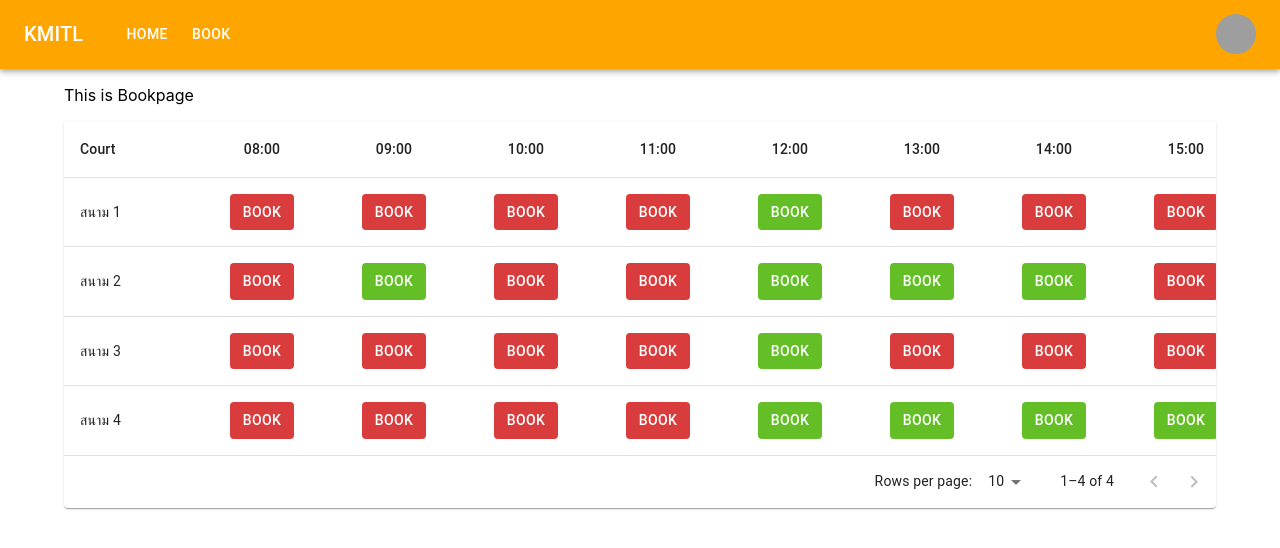
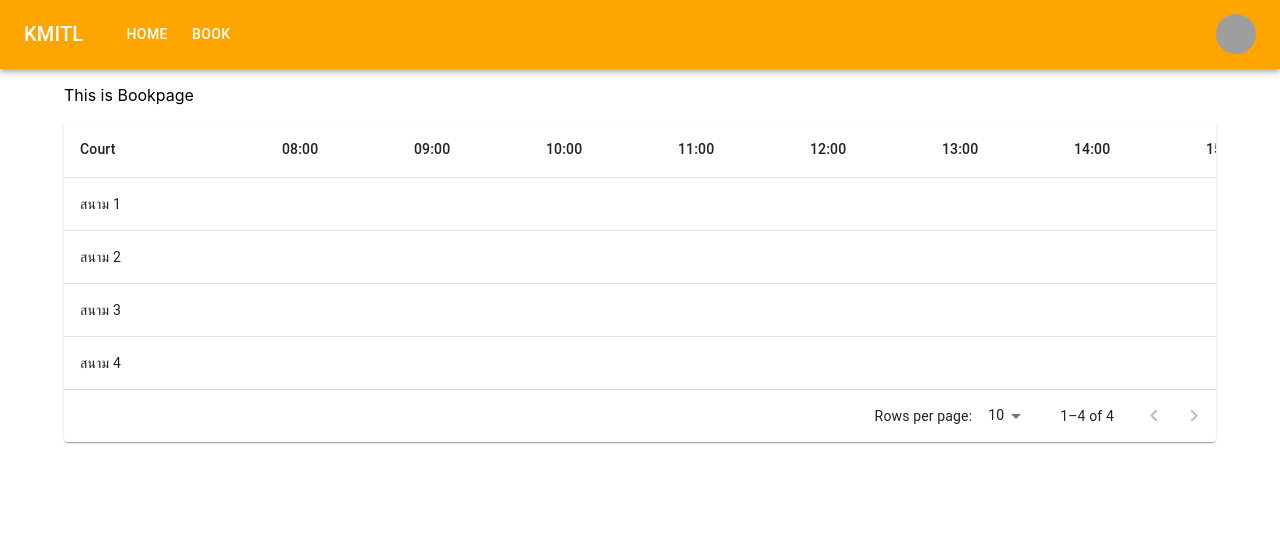
Before and after one commit to Arpo201/badminton-course, a React (Create React App) app: page /#/bookpage in a window 1280 px wide. Shown: the top 548 px of the page. Built offline with nearby package versions, Linux system fonts and the light colour scheme; grey boxes are pictures that could not be loaded.

Commit message:
Revert "update"
This reverts commit 6bd60f1f50e7884cd8fe55d2f1a0eba3c7101f09.

```diff
--- a/public/court.json
+++ b/public/court.json
@@ -1,34 +1,32 @@
 [
     {
-        "id": 1,
         "name": "สนาม 1",
         "state": [
             0,
             0,
             0,
             0,
-            1,
             0,
             0,
             0,
             0,
             0,
             0,
-            1
+            0,
+            0
         ]
     },
     {
-        "id": 2,
         "name": "สนาม 2",
         "state": [
             0,
-            1,
+            0,
             0,
             0,
             1,
             1,
             1,
-            0,
+            1,
             1,
             1,
             1,
@@ -36,7 +34,6 @@
         ]
     },
     {
-        "id": 3,
         "name": "สนาม 3",
         "state": [
             0,
@@ -44,17 +41,16 @@
             0,
             0,
             1,
-            0,
-            0,
-            0,
             1,
             1,
             1,
-            1
+            1,
+            1,
+            1,
+            0
         ]
     },
     {
-        "id": 4,
         "name": "สนาม 4",
         "state": [
             0,
--- a/src/components/courtCell.jsx
+++ /dev/null
@@ -1,56 +0,0 @@
-import * as React from 'react';
-import Box from '@mui/material/Box';
-import Button from '@mui/material/Button';
-import Typography from '@mui/material/Typography';
-import Modal from '@mui/material/Modal';
-
-const style = {
-    position: 'absolute',
-    top: '50%',
-    left: '50%',
-    transform: 'translate(-50%, -50%)',
-    width: "60vw",
-    height: "10vh",
-    bgcolor: 'background.paper',
-    border: '2px solid #000',
-    boxShadow: 24,
-    p: 4,
-  };
-
-const ShowCourtCell = ({courtData, id, stateIndex, time}) => {
-    // console.warn(courtData[id-1].state[stateIndex])
-    const [open, setOpen] = React.useState(false);
-    const handleOpen = () => setOpen(true);
-    const handleClose = () => setOpen(false);
-    var court = courtData[id-1].name
-    var state = courtData[id-1].state[stateIndex]
-    var nextHour = parseFloat(time)
-    nextHour++
-    var nextTime = ""
-
-    if (nextHour/10 >= 1) {nextTime = nextHour + ":00"}
-    else {nextTime = "0" + nextHour + ":00"}
-    console.log(nextTime)
-    return (
-        <div>
-          <Button onClick={handleOpen} className={state?"BtnGreen":"BtnRed"}>Book</Button>
-          <Modal
-            open={open}
-            onClose={handleClose}
-            aria-labelledby="modal-modal-title"
-            aria-describedby="modal-modal-description"
-          >
-            <Box sx={style}>
-              <Typography id="modal-modal-title" variant="h6" component="h2">
-                จอง{court} เวลา {time} - {nextTime}
-              </Typography>
-              <Typography id="modal-modal-description" sx={{ mt: 2 }}>
-                Duis mollis, est non commodo luctus, nisi erat porttitor ligula.
-              </Typography>
-            </Box>
-          </Modal>
-        </div>
-      )
-}
-
-export default ShowCourtCell
--- a/src/components/courtTable.jsx
+++ b/src/components/courtTable.jsx
@@ -7,34 +7,66 @@ import TableContainer from '@mui/material/TableContainer';
 import TableHead from '@mui/material/TableHead';
 import TablePagination from '@mui/material/TablePagination';
 import TableRow from '@mui/material/TableRow';
-import ShowCourtCell from './courtCell';
+
+
+// const cols = [
+//   { id: 'name', label: 'Court', minWidth: 170 },
+//   {
+//       id: 'time8',
+//       label: '08:00',
+//       minWidth: 100,
+//       format: (value) => value?"G":"R",
+//   },
+//   {
+//     id: 'time9',
+//     label: '09:00',
+//     minWidth: 100,
+//     format: (value) => value?"G":"R",
+//   },
+//   {
+//     id: 'time10',
+//     label: '10:00',
+//     minWidth: 100,
+//     format: (value) => value?"G":"R",
+//   }
+// ];
 
 const ShowCourtTable = ({courtData}) => {
   function createData(name, stateList) {
     return {name, ...stateList}
   }
   var rows = [];
-  var cols = [{ id: 'name', label: 'Court', minWidth: 100 }];
+  var cols = [{ id: 'name', label: 'Court', minWidth: 170 }];
 
   //Row
   courtData.map((court) => rows.push(createData(court.name, court.state)))
 
   //Column
-  var num = 0
   var time = 28800 //เริ่มที่เวลา 08:00
   courtData[0].state.forEach(timeState => {
     var date = new Date(0);
     date.setSeconds(time);
     var timeString = date.toISOString().substr(11, 5);
+    console.log(timeString)
     cols.push({
-      id: num,
+      id: timeString,
       label: timeString,
-      align: 'center',
-      minWidth: 100,
+      minWidth: 100
     })
-    num++
     time += 3600 //ผ่านไป 1 ชม.
   })
+
+  // console.log(cols)
+
+  // courtData.map((court) => court.state.map((time) => {
+  //   cols.push(
+  //     {
+  //       id: "time"
+  //     }
+  //   )
+  // }))
+
+
 
   const [page, setPage] = React.useState(0);
   const [rowsPerPage, setRowsPerPage] = React.useState(10);
@@ -69,17 +101,14 @@ const ShowCourtTable = ({courtData}) => {
             {rows
               .slice(page * rowsPerPage, page * rowsPerPage + rowsPerPage)
               .map((row) => {
-                num = -2 //ใช้เพื่ออ้างอิง index ของ state ใน court.json (-1 เนืองจาก col แรก, -2 เนื่องจาก index เริ่มจาก 0)
                 return (
                   <TableRow hover role="checkbox" tabIndex={-1} key={row.code}>
                     {cols.map((column) => {
                       const value = row[column.id];
-                      const courtID = parseInt(row.name.split(' ')[1])
-                      num += 1
                       return (
                         <TableCell key={column.id} align={column.align}>
-                          {typeof value === 'number'
-                            ? <ShowCourtCell courtData={courtData} id={courtID} stateIndex={num} time={column.label}/>
+                          {column.format && typeof value === 'number'
+                            ? column.format(value)
                             : value}
                         </TableCell>
                       );
--- a/src/index.css
+++ b/src/index.css
@@ -15,17 +15,3 @@ code {
 a {
   text-decoration: none;
 }
-
-.BtnGreen {
-  background-color: rgb(100, 191, 39) !important;
-  color: white !important;
-}
-
-.BtnRed {
-  background-color: rgb(216, 60, 60) !important;
-  color: white !important;
-}
-
-.BtnGreen .BtnRed :focus {
-  background-color: black !important;
-}
```
